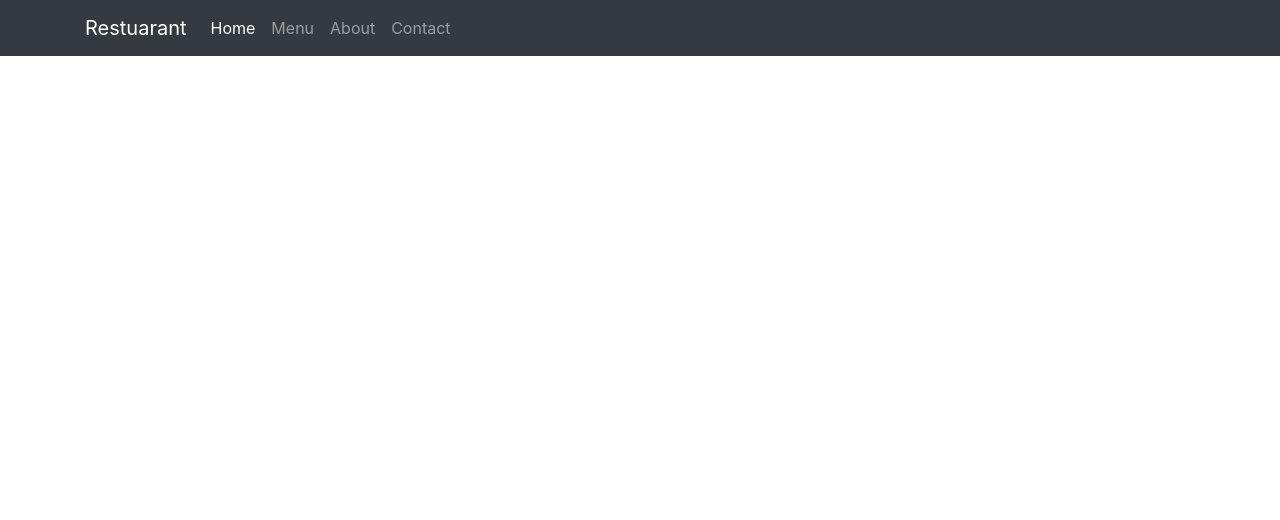
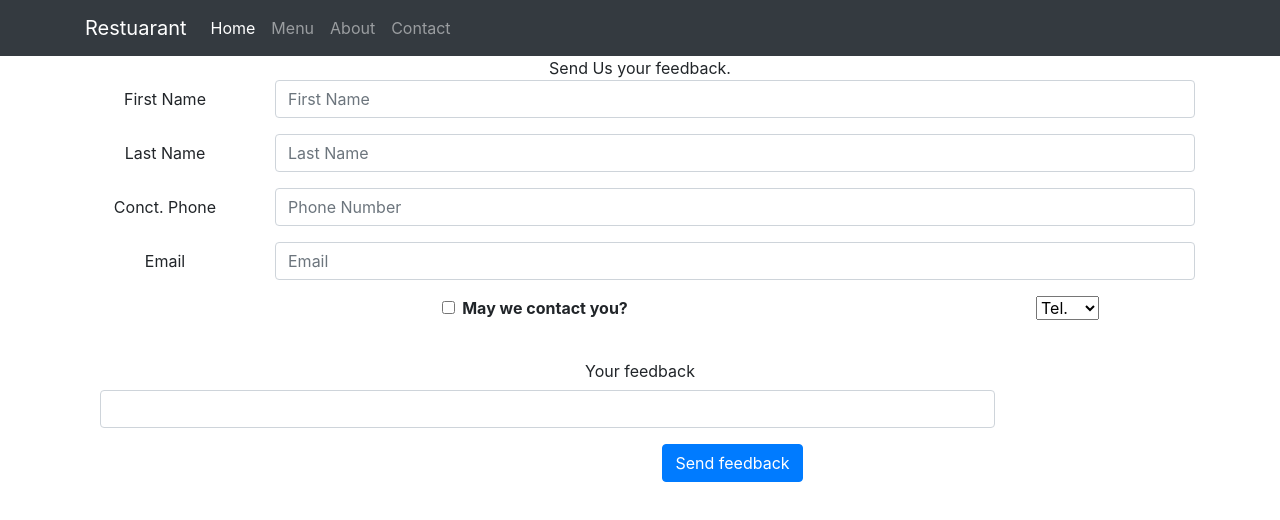
Before and after one commit to 19mddil/Restuarant-Project, a React (Create React App) app: page /contact in a window 1280 px wide. Shown: the top 520 px of the page. Built offline with nearby package versions, Linux system fonts and the light colour scheme.

Commit message:
front end of contact form

```diff
--- a/src/components/body/Contact.js
+++ b/src/components/body/Contact.js
@@ -1,10 +1,106 @@
 import React, { Component } from "react";
+import { Button, Form, FormGroup, Label, Input, Col } from 'reactstrap'
 
 class Contact extends Component {
+    constructor(props) {
+        super(props);
+        this.state = {
+            firstName: "",
+            lastName: "",
+            phone: "",
+            email: "",
+            agree: false,
+            contactType: 'Phone',
+            message: "",
+        }
+    }
     render() {
         return (
-            <div>
+            <div className="container">
+                <div className="row row-content">
+                    <div className="col-12">
+                        Send Us your feedback.
+                    </div>
+                    <div className="col-12">
+                        <Form>
+                            <FormGroup row>
+                                <Label htmlFor="firstName" md={2}>First Name</Label>
+                                <Col md={10}>
+                                    <Input
+                                        type="text"
+                                        name="firstName"
+                                        placeholder="First Name"
+                                        value={this.state.firstName}
+                                    />
+                                </Col>
+                            </FormGroup>
+                            <FormGroup row>
+                                <Label htmlFor="lastName" md={2}>Last Name</Label>
+                                <Col md={10}>
+                                    <Input
+                                        type="text"
+                                        name="lastName"
+                                        value={this.state.lastName}
+                                        placeholder="Last Name"
+                                    />
+                                </Col>
+                            </FormGroup>
+                            <FormGroup row>
+                                <Label htmlFor="phone" md={2}>Conct. Phone</Label>
+                                <Col md={10}>
+                                    <Input
+                                        type="text"
+                                        name="phone"
+                                        value={this.state.phone}
+                                        placeholder="Phone Number"
+                                    />
+                                </Col>
+                            </FormGroup>
+                            <FormGroup row>
+                                <Label htmlFor="email" md={2}>Email</Label>
+                                <Col md={10}>
+                                    <Input
+                                        type="email"
+                                        name="email"
+                                        value={this.state.email}
+                                        placeholder="Email"
+                                    />
+                                </Col>
+                            </FormGroup>
+                            <FormGroup row>
+                                <Col md={{ size: 6, offset: 2 }} >
+                                    <FormGroup>
+                                        <Label check>
+                                            <Input type="checkbox" name="agree" checked={this.state.agree} />
+                                            <strong>May we contact you?</strong>
+                                        </Label>
+                                    </FormGroup>
+                                </Col>
+                                <Col md={{ size: 3, offset: 1 }}>
+                                    <Input type="select" name="contactType" value={this.state.contactType} >
+                                        <option>Tel.</option>
+                                        <option>Email</option>
+                                    </Input>
+                                </Col>
+                            </FormGroup>
+                            <FormGroup>
+                                <Label htmlFor="message" md={2}>Your feedback</Label>
+                                <Col md={10}>
+                                    <Input type="textArea" name="message" value={this.state.message} rows="12">
 
+                                    </Input>
+                                </Col>
+                            </FormGroup>
+                            <FormGroup>
+                                <Col md={{ size: 10, offset: 2 }}>
+                                    <Button type="submit" color="primary">
+                                        Send feedback
+                                    </Button>
+                                </Col>
+                            </FormGroup>
+                        </Form>
+                    </div>
+                </div>
             </div>
         )
     }
```
